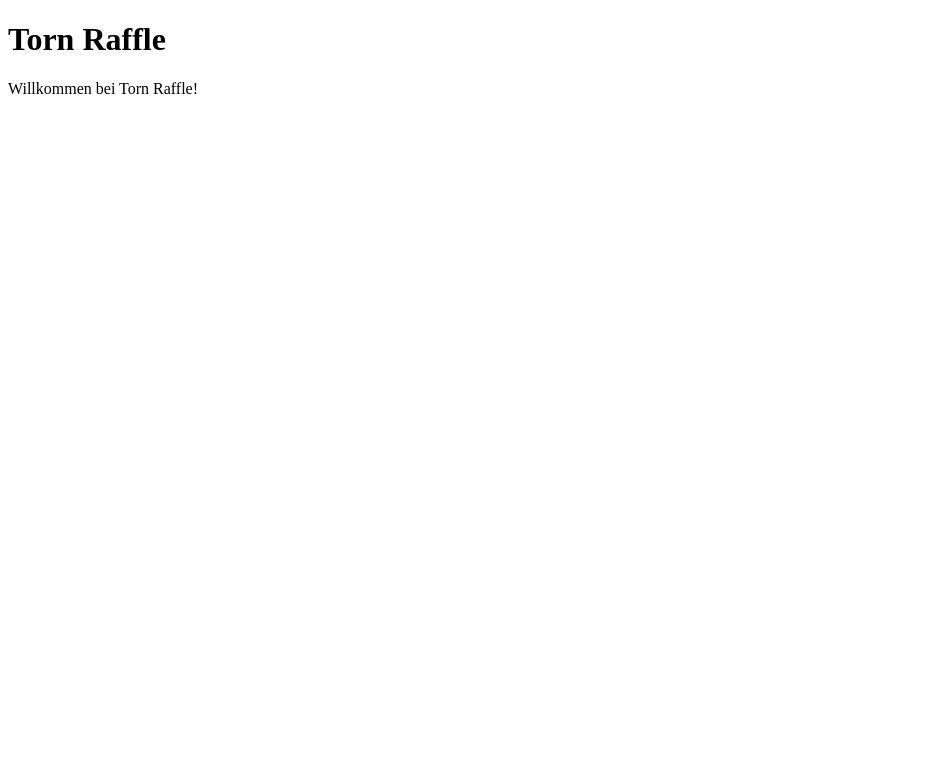
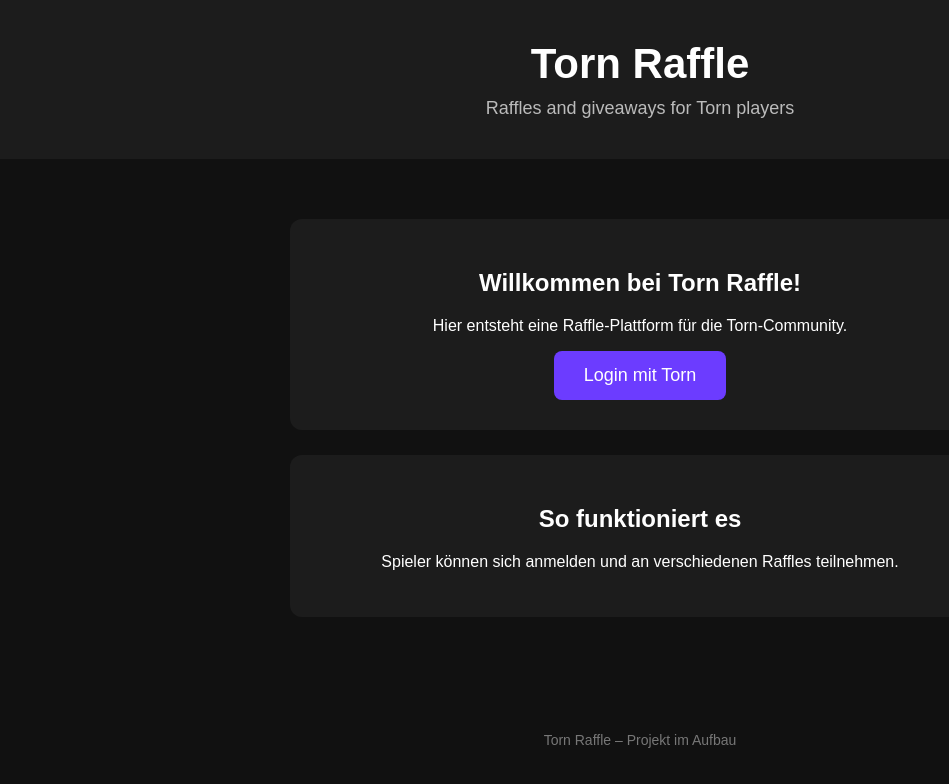
Before and after one commit to ksvenja1978-bot/Torn-Raffle, a plain HTML site: page index.html in a window 1280 px wide. Shown: the whole page, without its empty margins (0-949 px from the left). Drawn offline with Linux system fonts and the light colour scheme.

Commit message:
Improve homepage layout

```diff
--- a/index.html
+++ b/index.html
@@ -4,9 +4,97 @@
     <meta charset="UTF-8">
     <meta name="viewport" content="width=device-width, initial-scale=1.0">
     <title>Torn Raffle</title>
+
+    <style>
+        body {
+            margin: 0;
+            font-family: Arial, sans-serif;
+            background: #111;
+            color: white;
+            text-align: center;
+        }
+
+        header {
+            padding: 40px 20px;
+            background: #1c1c1c;
+        }
+
+        h1 {
+            font-size: 42px;
+            margin: 0 0 10px;
+        }
+
+        .subtitle {
+            color: #bbb;
+            font-size: 18px;
+        }
+
+        main {
+            max-width: 700px;
+            margin: 40px auto;
+            padding: 20px;
+        }
+
+        .box {
+            background: #1c1c1c;
+            padding: 30px;
+            border-radius: 12px;
+            margin-bottom: 25px;
+        }
+
+        button {
+            padding: 14px 30px;
+            font-size: 18px;
+            border: none;
+            border-radius: 8px;
+            cursor: pointer;
+            background: #6c3cff;
+            color: white;
+        }
+
+        button:hover {
+            opacity: 0.85;
+        }
+
+        footer {
+            margin-top: 50px;
+            padding: 20px;
+            color: #777;
+            font-size: 14px;
+        }
+    </style>
 </head>
+
 <body>
-    <h1>Torn Raffle</h1>
-    <p>Willkommen bei Torn Raffle!</p>
+
+    <header>
+        <h1>Torn Raffle</h1>
+        <div class="subtitle">Raffles and giveaways for Torn players</div>
+    </header>
+
+    <main>
+
+        <div class="box">
+            <h2>Willkommen bei Torn Raffle!</h2>
+            <p>
+                Hier entsteht eine Raffle-Plattform für die Torn-Community.
+            </p>
+            <button>Login mit Torn</button>
+        </div>
+
+        <div class="box">
+            <h2>So funktioniert es</h2>
+            <p>
+                Spieler können sich anmelden und an verschiedenen
+                Raffles teilnehmen.
+            </p>
+        </div>
+
+    </main>
+
+    <footer>
+        Torn Raffle – Projekt im Aufbau
+    </footer>
+
 </body>
 </html>
```
